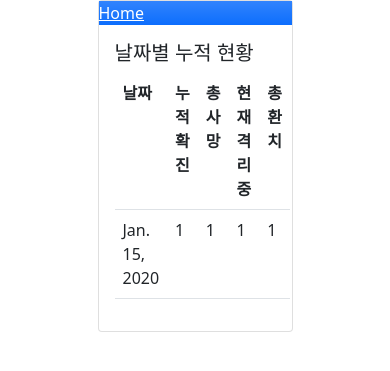
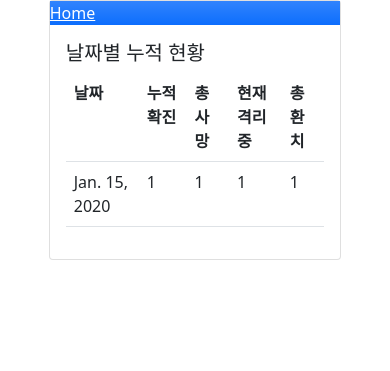
Before and after one commit to jundoopop/corona_noticer, a Django app: page /sum/ in a window 390 px wide. Shown: the top 371 px of the page. Run offline with Django 3.2, Linux system fonts and the light colour scheme; tables that the repository leaves empty hold one stand-in row (values such as "Sample post").

Commit message:
width setting for mobile

```diff
--- a/templates/base.html
+++ b/templates/base.html
@@ -12,7 +12,7 @@
     <title>{% block title %}Django Web Scraping Example {% endblock title %}</title>
 </head>
 <body>
-<div class="mx-auto w-50 gap-5">
+<div class="mx-auto w-75 gap-5">
     <div class="card">
         <header class="bg-primary bg-gradient"><a class="text-white" href="{% url 'home-view' %}">Home</a></header>
         <!--div class="col-8"-->
```
